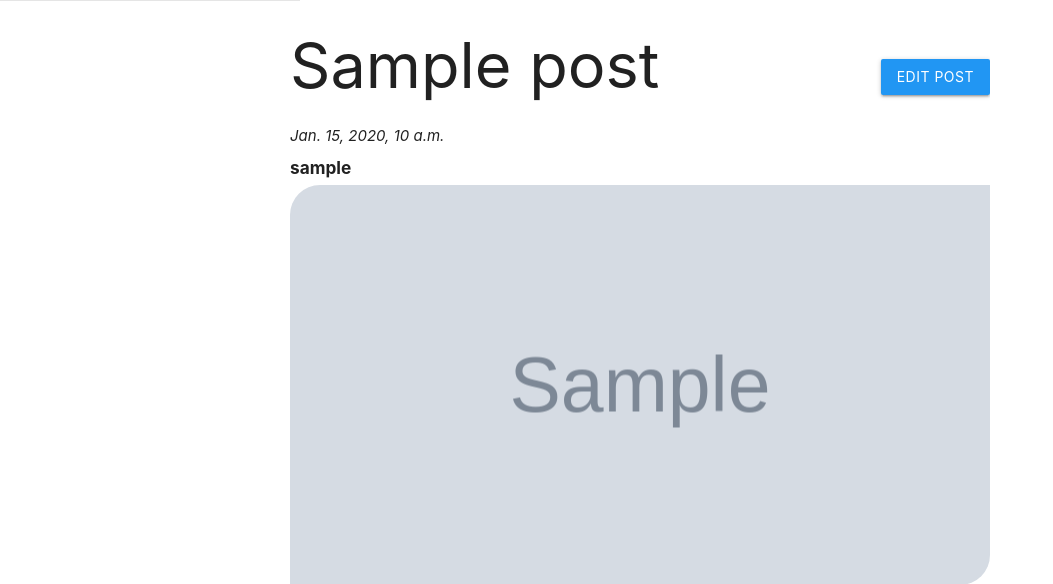
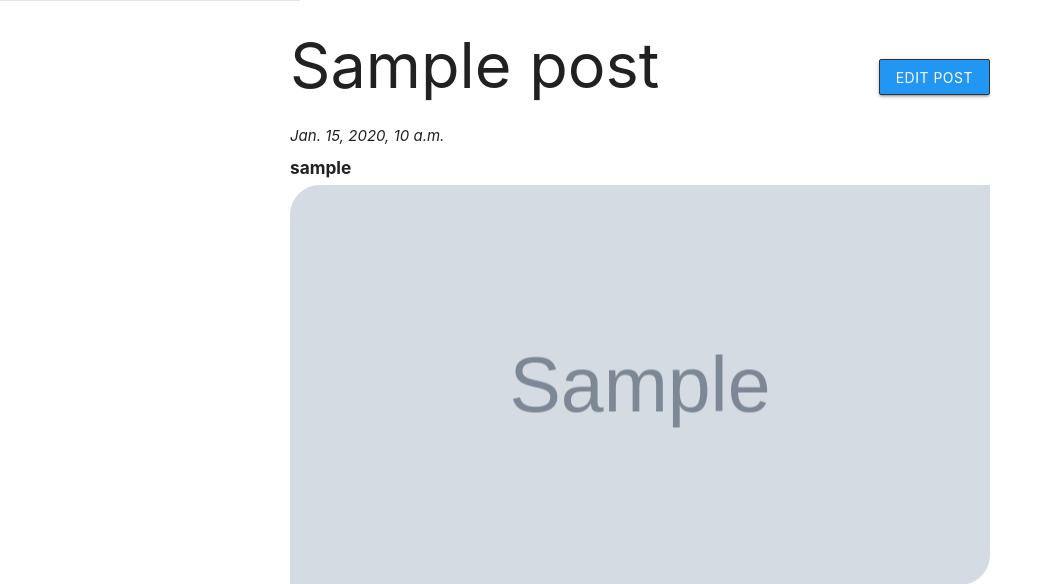
Before and after one commit to nikalicious21/NovaStream-1, a Django app: page /posts/1/ in a window 1280 px wide. Shown: the part 75-659 px from the top of the page, without its empty margins (0-1053 px from the left). Run offline with Django 3.2, Linux system fonts and the light colour scheme; a user stored in the database is signed in; tables that the repository leaves empty hold one stand-in row (values such as "Sample post"); grey boxes marked "Sample" are stand-in pictures.

Commit message:
Fix Styling Bug

```diff
--- a/main_app/static/css/style.css
+++ b/main_app/static/css/style.css
@@ -151,6 +151,10 @@ form ::placeholder {
     border-radius: 30px 0;
 }
 
+.btn {
+    border: 1px solid #333;
+}
+
 .justified form p input {
     color: white;
 }
```
